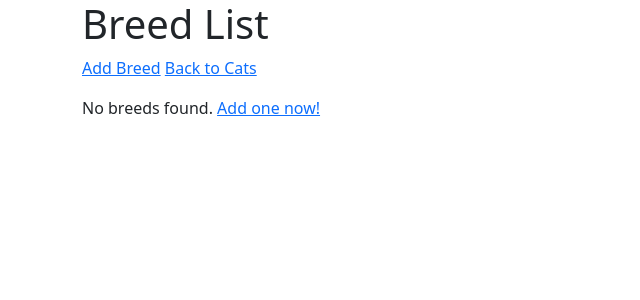
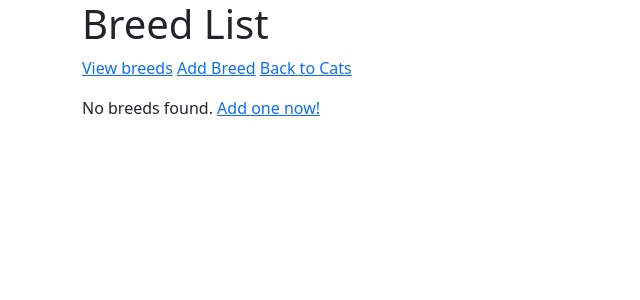
Before and after one commit to Junaid7200/DjangoForEverybody, a Django app: page /cats/breeds/ in a window 1280 px wide. Shown: the top 300 px of the page, without its empty margins (0-640 px from the left). Run offline with Django 4.2, Linux system fonts and the light colour scheme; a user stored in the database is signed in; data that the repository does not hold is empty; some libraries are stand-ins or nearby versions.

Commit message:
fix: small tweaks to satisfy autograder

```diff
--- a/mysite/cats/templates/cats/breed_list.html
+++ b/mysite/cats/templates/cats/breed_list.html
@@ -6,6 +6,7 @@
 <h1>Breed List</h1>
 
 <p>
+    <a href="{% url 'breed_list' %}">View breeds</a>
     <a href="{% url 'breed_create' %}">Add Breed</a>
     <a href="{% url 'cat_list' %}">Back to Cats</a>
 </p>
```
